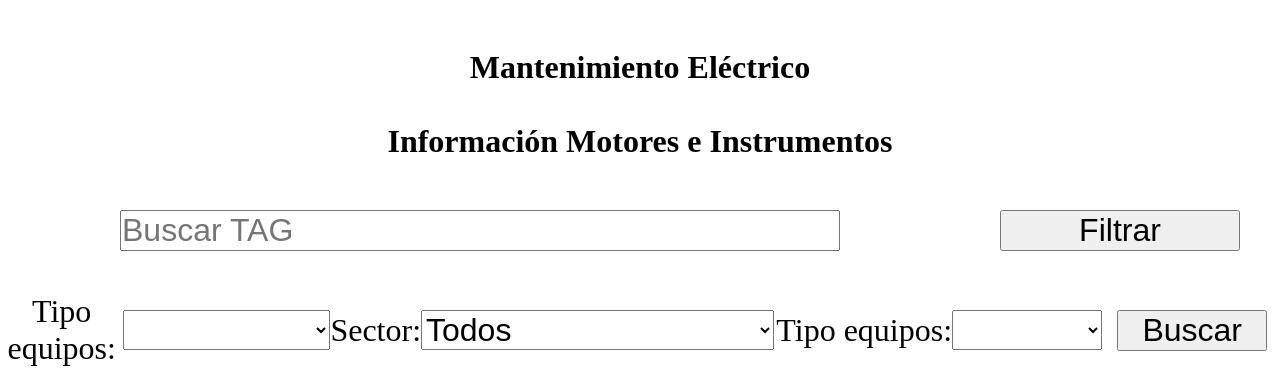
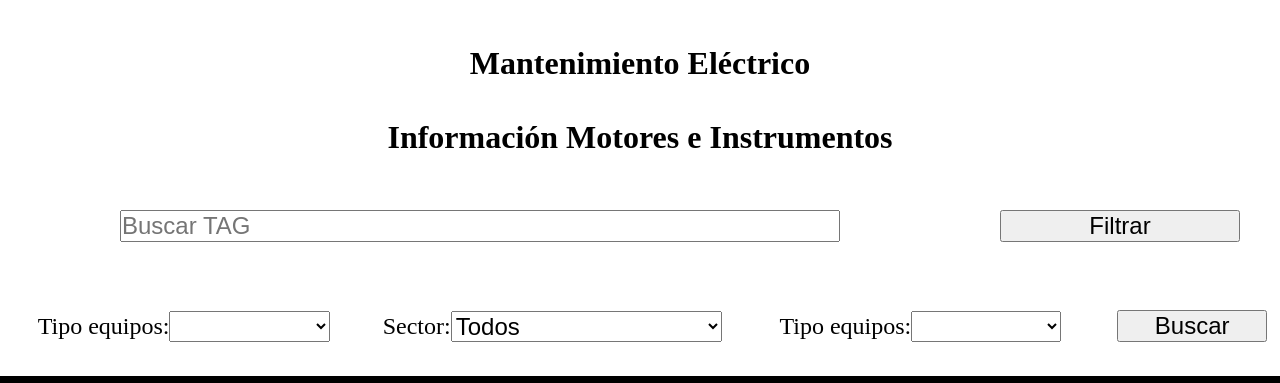
Before and after one commit to AlexCerliani/manteElecQR, a plain HTML site: page index.html in a window 1280 px wide. Shown: the part 121-504 px from the top of the page. Drawn offline with Linux system fonts and the light colour scheme; no server answers.

Commit message:
Cambio en fuentes

```diff
--- a/css/styles.css
+++ b/css/styles.css
@@ -1,17 +1,17 @@
 *{
-    font-size: 1rem;
     padding: 0; /*Le da tamaño a la caja de manera interna*/
     margin: 0;
     box-sizing: border-box;
 }
 
 html {
-    font-size: 2rem;
-  }
+    font-size: 1rem;
+}
 
 /* ============ COMANDOS GENERALES ============ */
 /* Styles for the page title */
 h1 {
+    font-size: 2rem;
     margin-top: 20px;
     margin-bottom: 20px;
     text-align: center;
@@ -126,10 +126,12 @@ tr.even {
 }
 
 #inputBusqueda {
+    font-size: 1.5rem;
     width: 75%;
 }
 
 #filtrarButton {
+    font-size: 1.5rem;
     width: 75%;
 }
 
@@ -145,6 +147,7 @@ tr.even {
 }
 
 .tipoEquiposDowndown-container, .sectorDowndown-container, .equiposDowndown-container, .searchButton-container{
+    font-size: 1.5rem;
     width: 28%;
     display: flex;
     flex-direction: row;
@@ -162,11 +165,17 @@ tr.even {
     width: 100%
 }
 
+#tipoEquiposDropdown, #sectorDropdown, #opcionesDropdown{
+    font-size: 1.5rem;
+}
+
 #EquiposDropdown{
+    font-size: 1.5rem;
     width: 150px;
 }
 
 #searchButton{
+    font-size: 1.5rem;
     width: 150px;
 }
 
--- a/index.html
+++ b/index.html
@@ -27,7 +27,6 @@
 
             <main>
                 <div class="busqueda">
-º
                     <div class="buscarProd-container">
                         <div class="inputContainer">
                             <input id="inputBusqueda" placeholder="Buscar TAG" type="text" value="">
```
